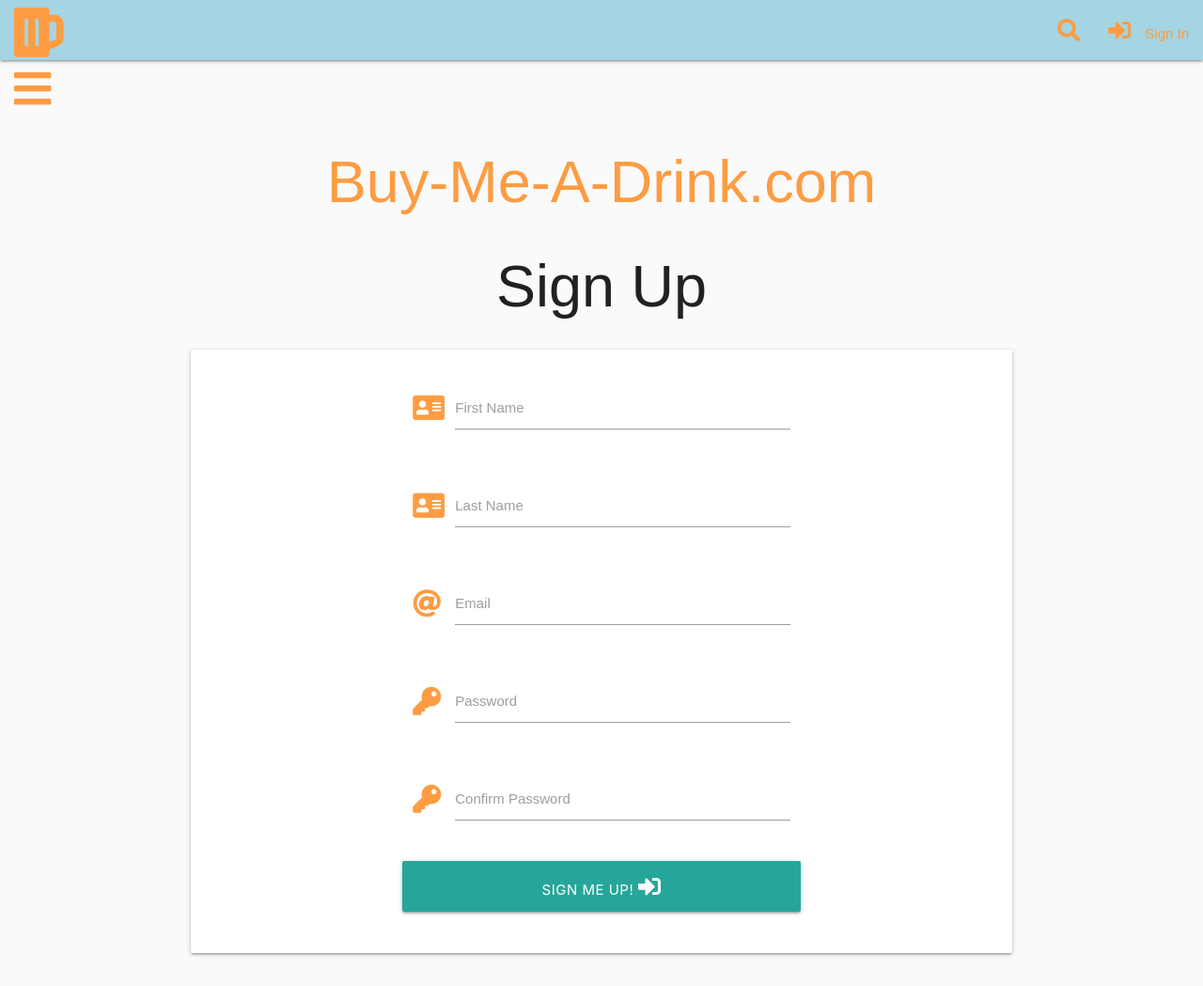
After one commit to Code-Institute-Submissions/josephWoodland-MS3-campaign-DB_OctResub, a Flask app: template templates/create_campaign.html in a window 1280 px wide. The commit adds this page. Shown: the whole page at 94% size. Run offline with Flask 2, Linux system fonts and the light colour scheme; the template is opened without the code that fills it, so the values that code supplies are empty; some libraries are stand-ins or nearby versions; grey boxes are pictures that could not be loaded.

```diff
--- a/app.py
+++ b/app.py
@@ -111,6 +111,7 @@ def logout():
     session.pop("user")
     return redirect( url_for("signin"))
 
+
 @app.route("/update_credits/<user>", methods=["GET","POST"])
 def add_credits(user):
 
@@ -126,6 +127,15 @@ def add_credits(user):
 
     return redirect(url_for("profile", user=user))
 
+@app.route("/user_campaigns/<user>")
+def user_campaigns(user):
+    user = mongo.db.users.find_one({ "email": session['user'] })
+    user_id = user["_id"]
+    campaigns = list(mongo.db.campaigns.find( { "creator_id" : user_id } ))
+    print (campaigns)
+    return render_template('user_campaigns.html', user=user, campaigns=campaigns)
+
+
 
 if __name__ == "__main__":
     app.run(host=os.environ.get("IP"),
--- /dev/null
+++ b/templates/create_campaign.html
@@ -0,0 +1,91 @@
+{% extends "index.html" %} {% block content %}
+
+<h1 class="header-color center-align">Sign Up</h1>
+<div class="row">
+  <form class="col s12 m12" method="POST" action="{{ url_for('create_campaing')}}">
+    <div class="card-panel">
+      <!-- username -->
+      <div class="row">
+        <div class="input-field col s12 l6 offset-l3">
+          <i class="fas fa-address-card prefix primary-color"></i>
+          <input
+            id="first_name"
+            name="first_name"
+            minlength="3"
+            type="text"
+            class="validate"
+            required
+          />
+          <label for="first_name">First Name</label>
+        </div>
+      </div>
+      <!-- username -->
+      <div class="row">
+        <div class="input-field col s12 l6 offset-l3">
+          <i class="fas fa-address-card prefix primary-color"></i>
+          <input
+            id="last_name"
+            name="last_name"
+            type="text"
+            minlength="3"
+            class="validate"
+            required
+          />
+          <label for="last_name">Last Name</label>
+        </div>
+      </div>
+      <!-- email -->
+      <div class="row">
+        <div class="input-field col s12 l6 offset-l3">
+          <i class="fas fa-at prefix primary-color"></i>
+          <input
+            id="email"
+            name="email"
+            minlength="3"
+            type="email"
+            class="validate"
+            required
+          />
+          <label for="email">Email</label>
+        </div>
+      </div>
+      <!-- password -->
+      <div class="row">
+        <div class="input-field col s12 l6 offset-l3">
+          <i class="fas fa-key prefix primary-color"></i>
+          <input
+            id="password"
+            type="password"
+            name="password"
+            minlength="3"
+            class="validate"
+            required
+          />
+          <label for="password">Password</label>
+        </div>
+      </div>
+      <!-- password -->
+      <div class="row">
+        <div class="input-field col s12 l6 offset-l3">
+          <i class="fas fa-key prefix primary-color"></i>
+          <input
+            id="confirm_password"
+            type="password"
+            name="confirm_password"
+            class="validate"
+            required
+          />
+          <label for="confirm_password">Confirm Password</label>
+        </div>
+      </div>
+      <!-- submit -->
+      <div class="row">
+        <button type="submit" class="col s12 m6 btn-large offset-m3">
+          Sign me up! <i class="fas fa-sign-in-alt"></i>
+        </button>
+      </div>
+    </div>
+  </form>
+</div>
+
+{% endblock %}
--- a/templates/index.html
+++ b/templates/index.html
@@ -74,7 +74,7 @@
         </li>
         {% if session.user %}
             <li><a class="waves-effect" href="{{ url_for('profile', user=session['user'])}}"></i>Profile</a></li>
-            <li><a class="waves-effect" href="#!">Campaigns</a></li>
+            <li><a class="waves-effect" href="{{ url_for('user_campaigns', user=session['user'])}}">Campaigns</a></li>
             <li><a class="waves-effect" href="#!">Transactions</a></li>
             <li><a class="waves-effect" href="#!">History</a></li>
             <li><a class="waves-effect" href="#!">Search</a></li>
```
Also changed, not shown: templates/user_campaigns.html (added, +48 -0 lines).
